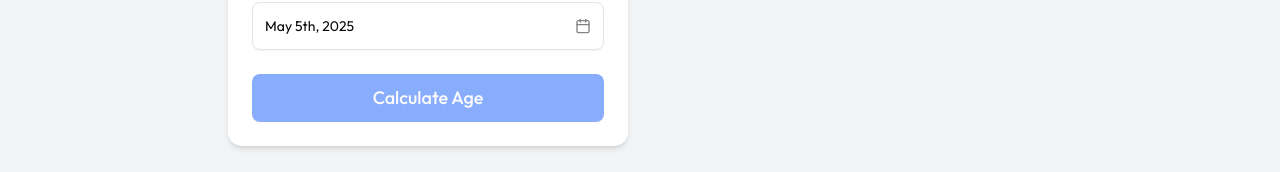
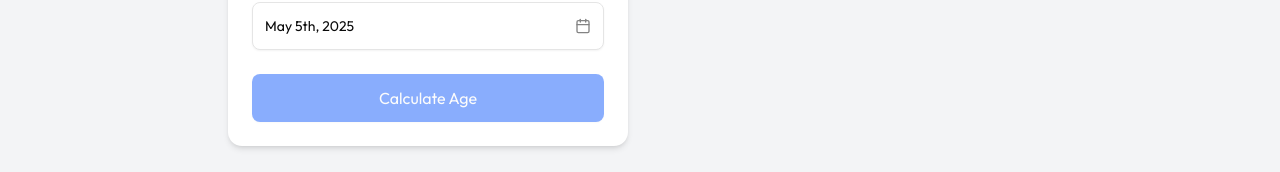
Before and after one commit to tasnimultas67/toolstrek, a Next.js app: page /tools/age-calculate in a window 1280 px wide. Shown: the part 431-603 px from the top of the page. Built offline with nearby package versions, Linux system fonts and the light colour scheme.

Commit message:
fix: Adjust button styling for age calculation in TestCal component

```diff
--- a/app/tools-compo/TestCal.js
+++ b/app/tools-compo/TestCal.js
@@ -297,7 +297,7 @@ export function TestCal() {
 
               <Button
                 type="submit"
-                className="w-full h-12 text-lg bg-blue-600 hover:bg-blue-700 cursor-pointer"
+                className="font-normal w-full h-12 text-base bg-blue-600 hover:bg-blue-700 cursor-pointer"
                 disabled={!form.watch("birthDate")}
               >
                 Calculate Age
```
